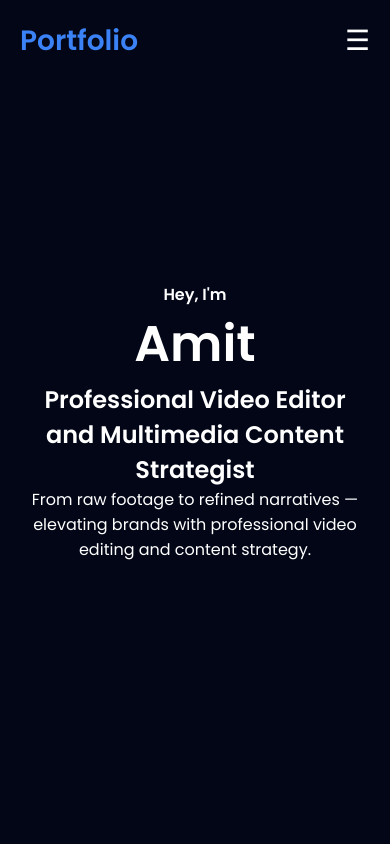
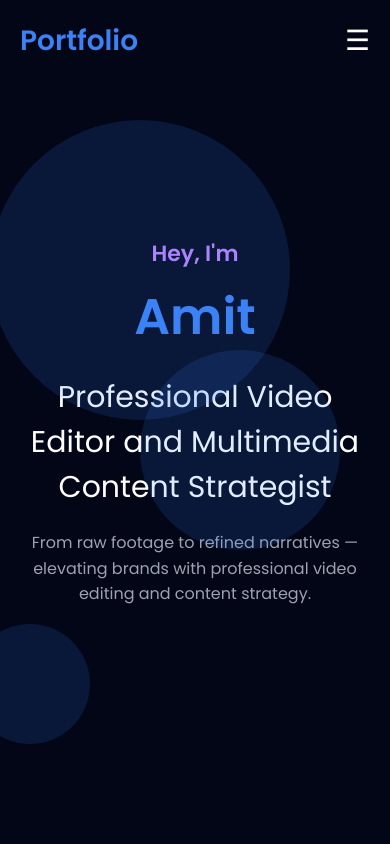
Before and after one commit to rohit0011sharma0022-source/amit-portfolio, a plain HTML site: page index.html in a window 390 px wide. Shown: the top 844 px of the page. Drawn offline with Linux system fonts and the light colour scheme.

Commit message:
Add styles for hero section and responsive design

```diff
--- a/index.html
+++ b/index.html
@@ -11,7 +11,86 @@
 <link href="https://fonts.googleapis.com/css2?family=Poppins:wght@300;400;600&display=swap" rel="stylesheet">
 
 <style>
+.hero{
+height:100vh;
+display:flex;
+align-items:center;
+padding:120px 10%;
+position:relative;
+overflow:hidden;
+}
 
+.hero-text{
+max-width:600px;
+}
+
+.hero-text h4{
+color:#c084fc;
+font-size:22px;
+margin-bottom:10px;
+}
+
+.hero-text h1{
+font-size:70px;
+color:#3b82f6;
+margin-bottom:20px;
+}
+
+.hero-text h2{
+font-size:30px;
+font-weight:500;
+margin-bottom:20px;
+}
+
+.hero-text p{
+color:#9ca3af;
+line-height:1.6;
+}
+
+/* circles */
+
+.circle{
+position:absolute;
+border-radius:50%;
+background:rgba(59,130,246,0.15);
+}
+
+.circle1{
+width:300px;
+height:300px;
+right:100px;
+top:120px;
+}
+
+.circle2{
+width:200px;
+height:200px;
+right:50px;
+top:350px;
+}
+
+.circle3{
+width:120px;
+height:120px;
+right:300px;
+bottom:100px;
+}
+
+/* mobile */
+
+@media(max-width:768px){
+
+.hero{
+flex-direction:column;
+text-align:left;
+padding:120px 30px;
+}
+
+.hero-text h1{
+font-size:50px;
+}
+
+}
 *{
 margin:0;
 padding:0;
```
